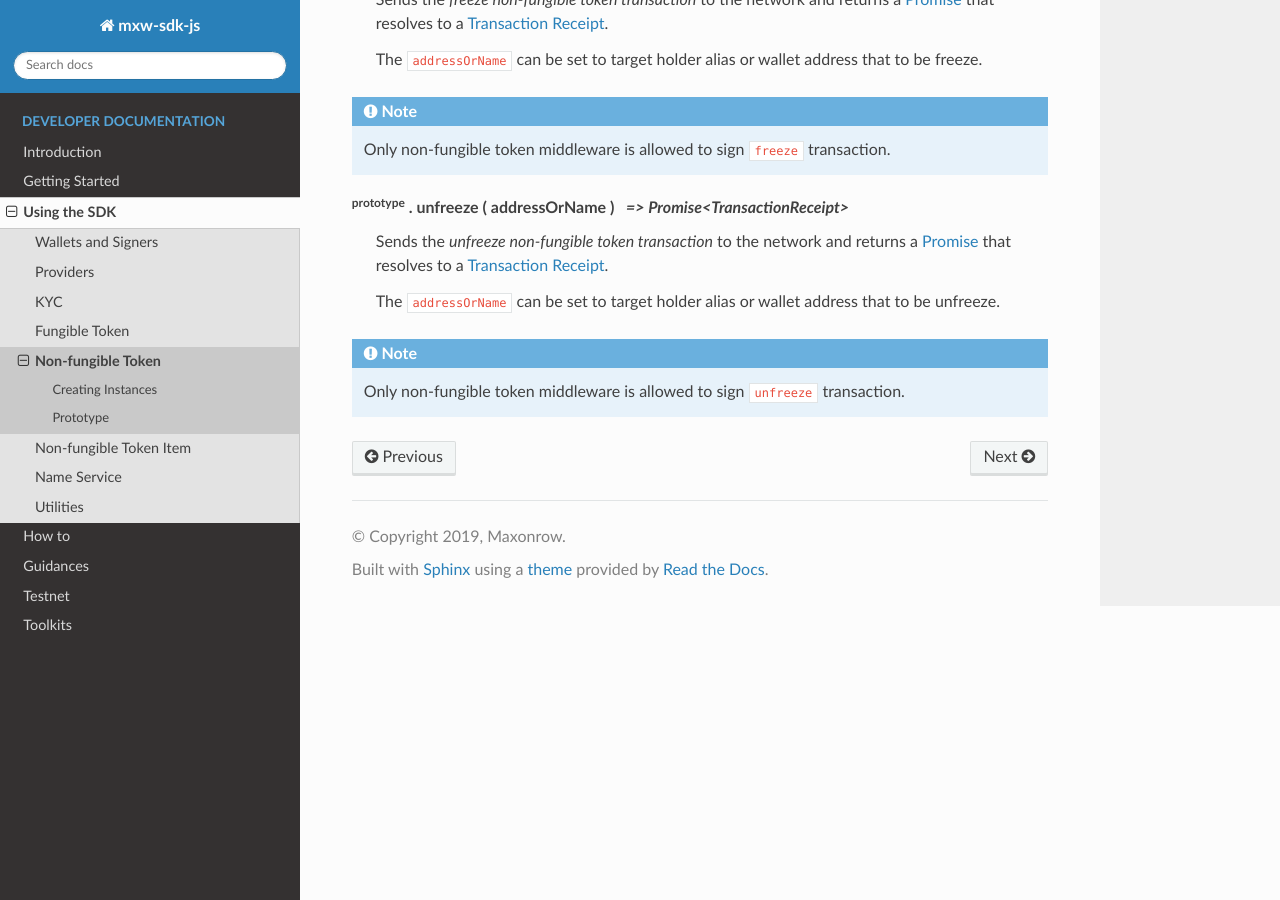
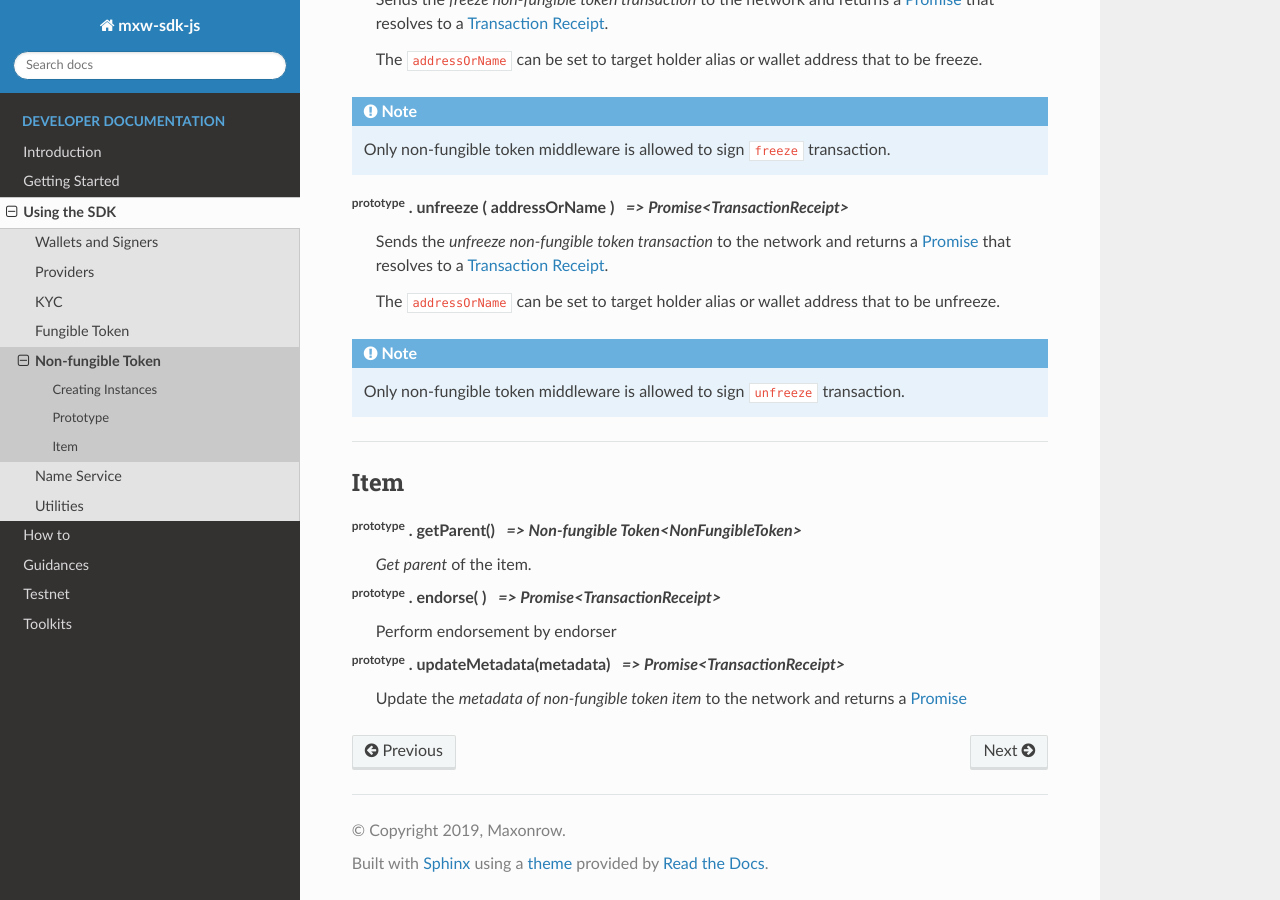
Before and after one commit to maxonrow/mxw-sdk-js, a Sphinx documentation site: the page built from docs/api-nft.rst, in a window 1280 px wide and 900 px high, scrolled down 1586 px. Built offline with Sphinx 7.4.7 and the Read the Docs theme 2.0.0, drawn with Linux system fonts in a browser that asks for light colours.

Commit message:
Update on non-fungible token item

```diff
--- a/docs/api-nft.rst
+++ b/docs/api-nft.rst
@@ -84,3 +84,18 @@ Prototype
     The ``addressOrName`` can be set to target holder alias or wallet address that to be unfreeze.
 
 .. note:: Only non-fungible token middleware is allowed to sign ``unfreeze`` transaction.
+
+
+-----
+
+Item
+----
+:sup:`prototype` . getParent() |nbsp| `=> Non-fungible Token<NonFungibleToken>`
+    *Get parent* of the item.
+
+
+:sup:`prototype` . endorse( ) |nbsp| `=> Promise<TransactionReceipt>`
+    Perform endorsement by endorser
+
+:sup:`prototype` . updateMetadata(metadata) |nbsp| `=> Promise<TransactionReceipt>`
+    Update the *metadata of non-fungible token item* to the network and returns a :ref:`Promise <promise>`
--- a/docs/api.rst
+++ b/docs/api.rst
@@ -11,7 +11,6 @@ Using the SDK
    api-kyc
    api-tokens
    api-nft
-   api-nfti
    api-name-service
    api-utils
 
```
